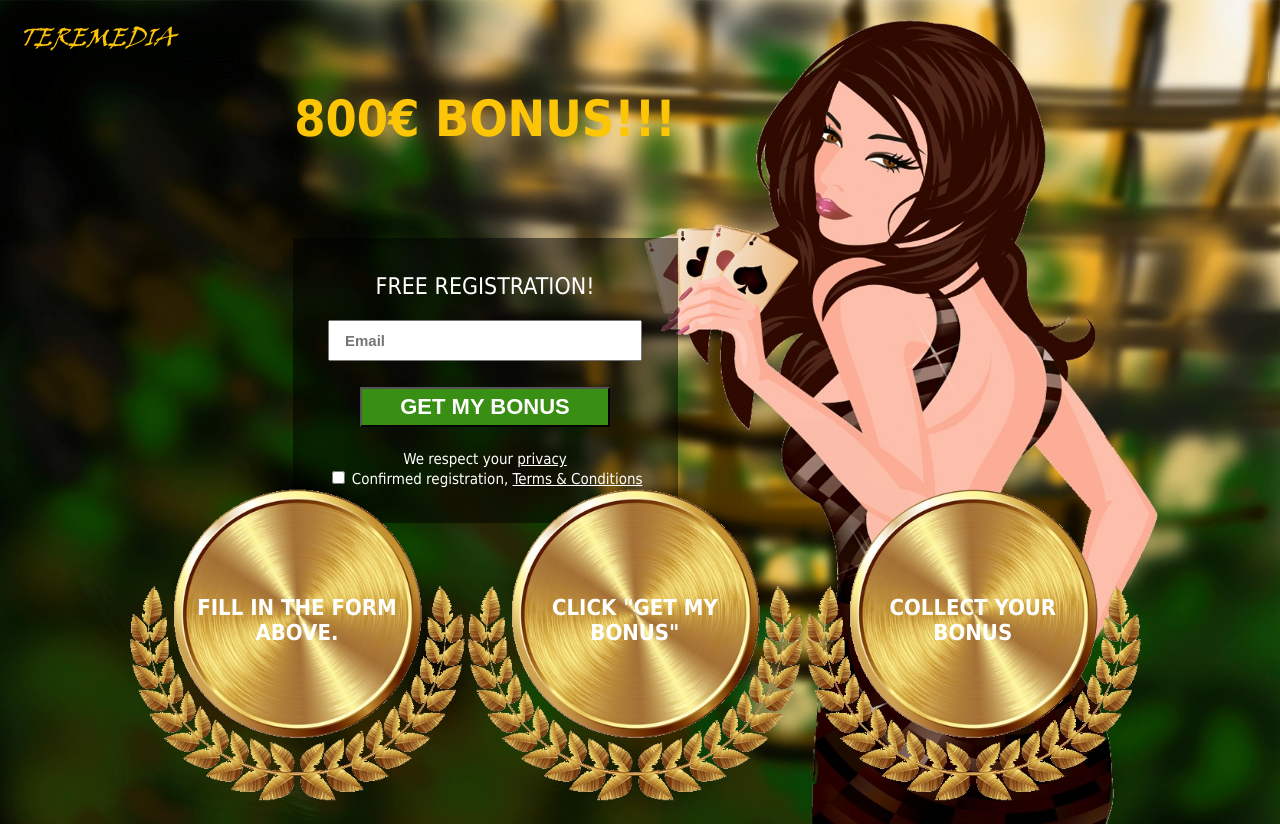
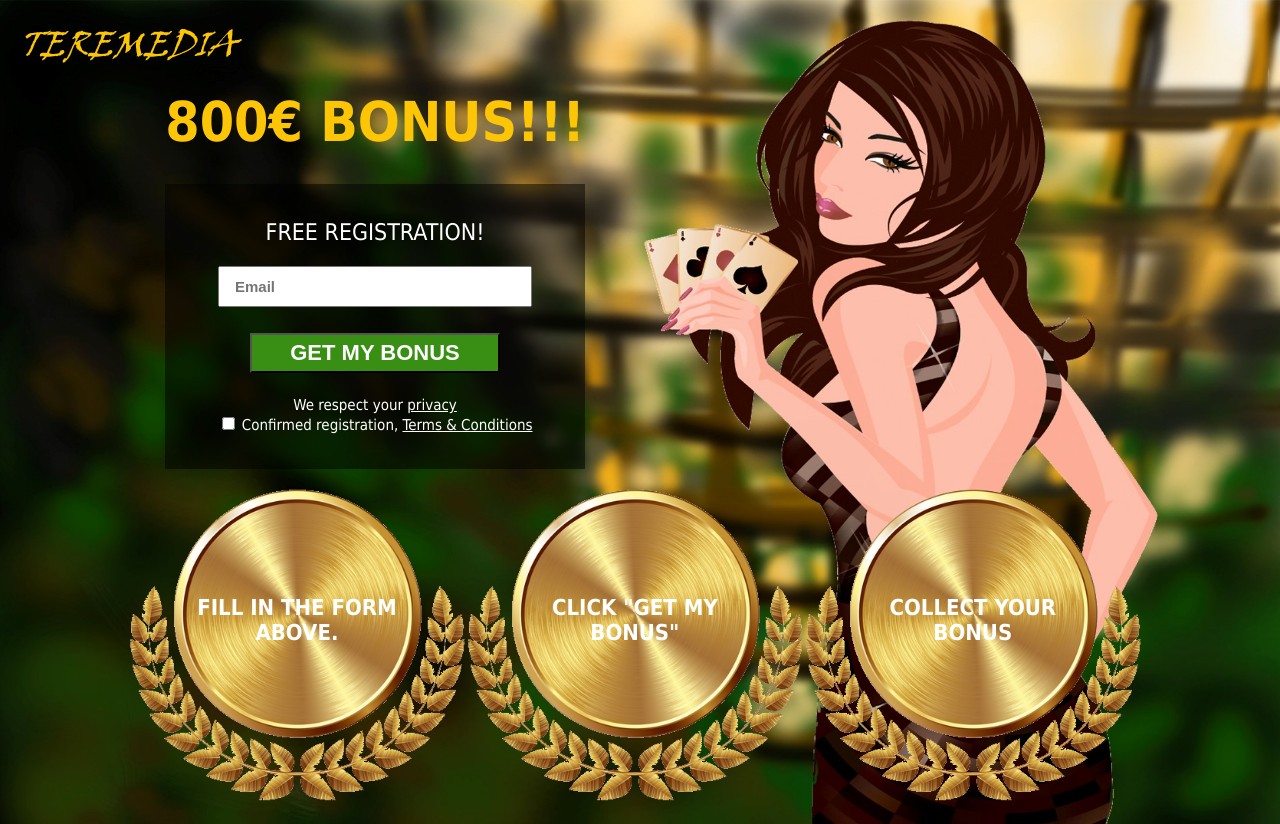
Before and after one commit to TodorovH/todorovh.github.io, a PHP site: page / in a window 1280 px wide. Shown: the top 824 px of the page. Run offline with PHP 8.4, Linux system fonts and the light colour scheme.

Commit message:
Update style.css

```diff
--- a/public/css/style.css
+++ b/public/css/style.css
@@ -22,8 +22,8 @@ body {
 }
 
 #upper-container {
-    width: 30%;
-    height: 300px;
+    width: 500px;
+    height: 525px;
     margin: 80px 215px;
 }
 
@@ -31,7 +31,7 @@ body {
     position: absolute;
     top: 20px;
     left: 20px;
-    font-size: 25px;
+    font-size: 50px;
     font-family: vhi;
     color: #fcc506;
 }
@@ -40,7 +40,7 @@ body {
     width: 100%;
     margin: 135px auto;
     margin-bottom: 30px;
-    font-size: 50px;
+    font-size: 65px;
     text-align: center;
     color: #fcc506;
     font-weight: bold;
@@ -141,8 +141,13 @@ button:hover {
 }
 
 @media only screen and (max-width: 1650px) {
+    #logo-container {
+        font-size: 35px;
+    }
+
     #upper-container {
         height: 400px;
+        width: 420px;
     }
 
     #central-container {
@@ -150,20 +155,32 @@ button:hover {
     }
 
     #main-text {
-        font-size: 57px;
+        font-size: 55px;
     }
 
     #registration-container {
         margin-bottom: 6px;
+        font-size: 23px;
     }
 
     input[type=text] {
+        width: 280px;
+        height: 35px;
         margin-bottom: 26px;
+        font-size: 15px;
+        padding-left: 15px;
+        padding-right: 15px;
+        margin-top: 0;
     }
 
     button {
         margin-bottom: 8px;
+        width: 250px;
+        height: 40px;
+        font-size: 22px;
     }
+
+
 
     #steps-container {
         height: 450px;
@@ -173,16 +190,22 @@ button:hover {
     #step2,
     #step3 {
         padding-top: 130px;
+        font-size: 22px;
+    }
+
+    #lcb-container p,
+    #lcb-container a {
+        font-size: 15px;
+    }
+
+    #terms-policy-container {
+        font-size: 14px;
     }
 }
 
 @media only screen and (max-width: 1550px) {
     #upper-container {
         height: 380px;
-    }
-
-    #main-text {
-        font-size: 50px;
     }
 }
 
@@ -208,10 +231,18 @@ button:hover {
 
     #main-text {
         margin: 90px auto;
+        margin-bottom: 30px;
     }
 
     #step1, #step2, #step3 {
         padding-top: 110px;
+    }
+}
+
+@media only screen and (max-width: 1400px) {
+   #upper-container {
+        height: 360px;
+        margin: 80px 15%;
     }
 }
 
@@ -227,13 +258,7 @@ button:hover {
 
 @media only screen and (max-width: 1300px) {
     #upper-container {
-        width: 50%;
         margin: 80px 165px;
-    }
-
-    #central-container {
-        width: 385px;
-        margin: 0 auto;
     }
 
     #steps-container {
```
Also changed, not shown: other parts of public/css/style.css (+17 -25 lines).
